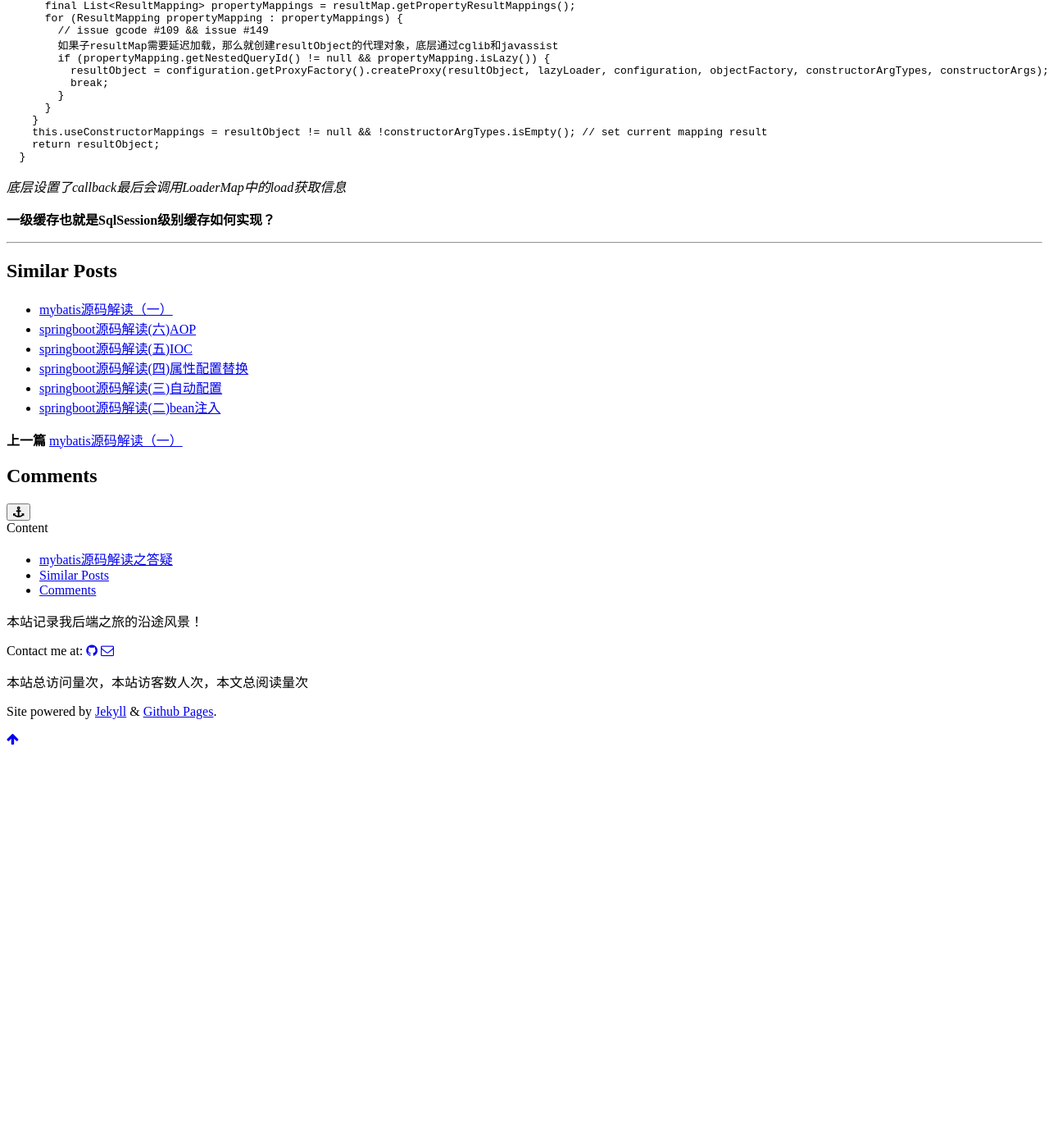
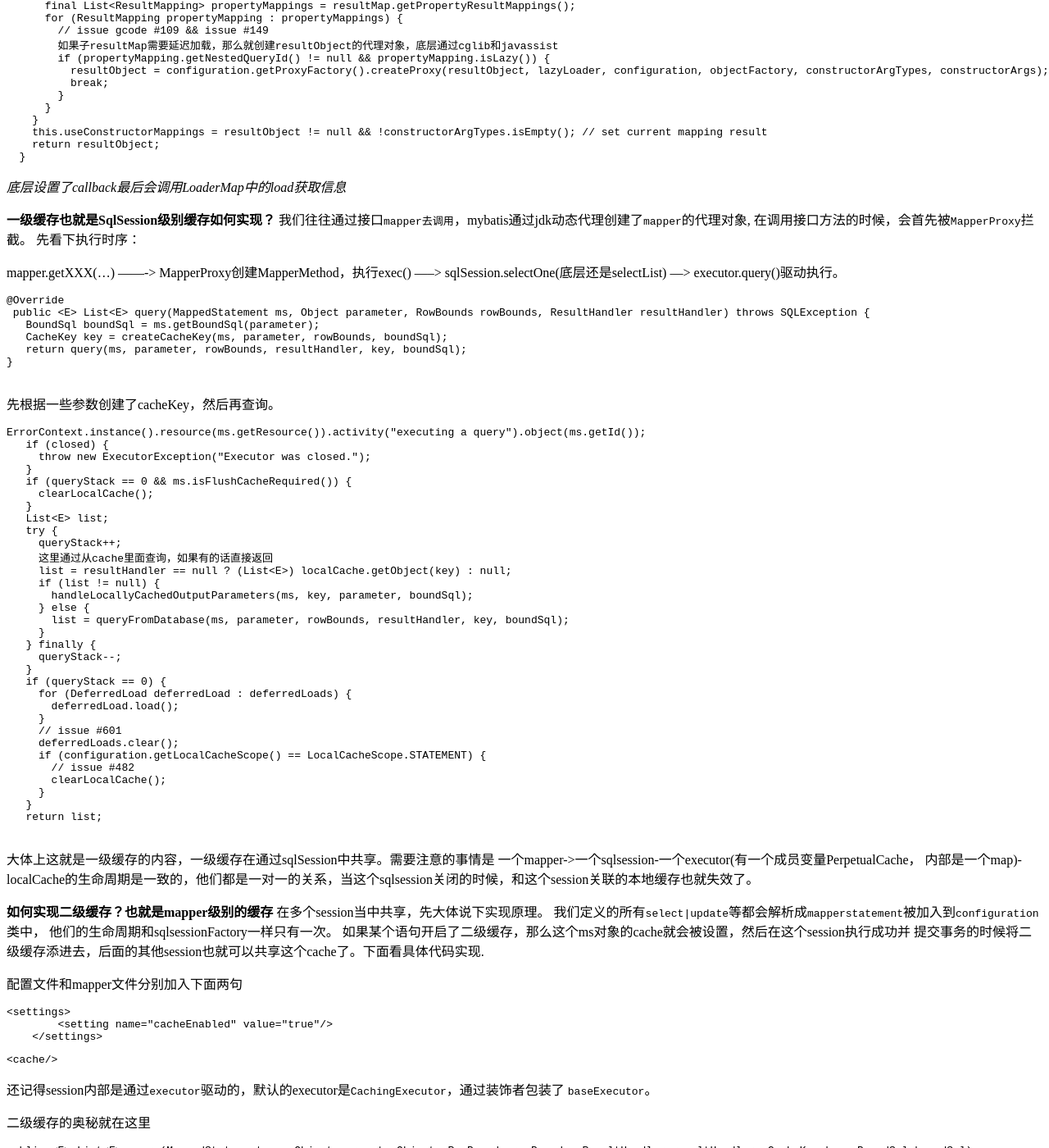
Before and after one commit to awakebymyself/awakebymyself.github.io, a Jekyll site: the page built from _posts/2018-12-21-mybatis2.md, in a window 1280 px wide and 1400 px high, scrolled down 2215 px. Shown: the whole window at 82% size. Built offline with Jekyll 4.4.1, drawn with Linux system fonts in a browser that asks for light colours; comment, search, counter and statistics services are not loaded; a style sheet for code colours, icons or effects is not loaded; before the commit the page ends 3134 px from its top, so only the background shows below that; some of the changed text lies outside the part shown.

Commit message:
add second cache

````diff
--- a/_posts/2018-12-21-mybatis2.md
+++ b/_posts/2018-12-21-mybatis2.md
@@ -151,3 +151,131 @@
 
 
 **一级缓存也就是SqlSession级别缓存如何实现？**
+我们往往通过接口`mapper去调用`，mybatis通过jdk动态代理创建了`mapper`的代理对象, 在调用接口方法的时候，会首先被`MapperProxy`拦截。
+先看下执行时序：
+
+mapper.getXXX(...) -------> MapperProxy创建MapperMethod，执行exec()
+-----> sqlSession.selectOne(底层还是selectList) ---> executor.query()驱动执行。
+
+```java
+@Override
+ public <E> List<E> query(MappedStatement ms, Object parameter, RowBounds rowBounds, ResultHandler resultHandler) throws SQLException {
+   BoundSql boundSql = ms.getBoundSql(parameter);
+   CacheKey key = createCacheKey(ms, parameter, rowBounds, boundSql);
+   return query(ms, parameter, rowBounds, resultHandler, key, boundSql);
+}
+
+```
+先根据一些参数创建了cacheKey，然后再查询。
+
+```java
+ErrorContext.instance().resource(ms.getResource()).activity("executing a query").object(ms.getId());
+   if (closed) {
+     throw new ExecutorException("Executor was closed.");
+   }
+   if (queryStack == 0 && ms.isFlushCacheRequired()) {
+     clearLocalCache();
+   }
+   List<E> list;
+   try {
+     queryStack++;
+     这里通过从cache里面查询，如果有的话直接返回
+     list = resultHandler == null ? (List<E>) localCache.getObject(key) : null;
+     if (list != null) {
+       handleLocallyCachedOutputParameters(ms, key, parameter, boundSql);
+     } else {
+       list = queryFromDatabase(ms, parameter, rowBounds, resultHandler, key, boundSql);
+     }
+   } finally {
+     queryStack--;
+   }
+   if (queryStack == 0) {
+     for (DeferredLoad deferredLoad : deferredLoads) {
+       deferredLoad.load();
+     }
+     // issue #601
+     deferredLoads.clear();
+     if (configuration.getLocalCacheScope() == LocalCacheScope.STATEMENT) {
+       // issue #482
+       clearLocalCache();
+     }
+   }
+   return list;
+
+```
+大体上这就是一级缓存的内容，一级缓存在通过sqlSession中共享。需要注意的事情是 一个mapper->一个sqlsession-一个executor(有一个成员变量PerpetualCache， 内部是一个map)-localCache的生命周期是一致的，他们都是一对一的关系，当这个sqlsession关闭的时候，和这个session关联的本地缓存也就失效了。
+
+
+**如何实现二级缓存？也就是mapper级别的缓存**
+在多个session当中共享，先大体说下实现原理。
+我们定义的所有`select|update`等都会解析成`mapperstatement`被加入到`configuration`类中，
+他们的生命周期和sqlsessionFactory一样只有一次。
+如果某个语句开启了二级缓存，那么这个ms对象的cache就会被设置，然后在这个session执行成功并
+提交事务的时候将二级缓存添进去，后面的其他session也就可以共享这个cache了。下面看具体代码实现.
+
+配置文件和mapper文件分别加入下面两句
+```xml
+<settings>
+        <setting name="cacheEnabled" value="true"/>
+    </settings>
+```
+```xml
+<cache/>
+```
+
+还记得session内部是通过`executor`驱动的，默认的executor是`CachingExecutor`，通过装饰者包装了
+`baseExecutor`。
+
+二级缓存的奥秘就在这里
+
+```java
+public <E> List<E> query(MappedStatement ms, Object parameterObject, RowBounds rowBounds, ResultHandler resultHandler, CacheKey key, BoundSql boundSql)
+      throws SQLException {
+    获取这条语句是否开启了二级缓存,默认是SynchronizedCache， 通过装饰者模式组装了一批cache
+    Cache cache = ms.getCache();
+    if (cache != null) {
+      flushCacheIfRequired(ms);
+      if (ms.isUseCache() && resultHandler == null) {
+        ensureNoOutParams(ms, boundSql);
+        @SuppressWarnings("unchecked")
+        List<E> list = (List<E>) tcm.getObject(cache, key);
+        if (list == null) {
+          list = delegate.query(ms, parameterObject, rowBounds, resultHandler, key, boundSql);
+          tcm.putObject(cache, key, list); // issue #578 and #116
+        }
+        return list;
+      }
+    }
+    return delegate.query(ms, parameterObject, rowBounds, resultHandler, key, boundSql);
+  }
+```
+
+`cache executor`有一个成员遍历
+```java
+private final TransactionalCacheManager tcm = new TransactionalCacheManager();
+```
+
+在session*没有提交*的时候，会将缓存加入到`entriesToAddOnCommit`这个map中，这时候如果再开一个session去查不会走到缓存。
+
+当提交的时候会保存
+```java
+private void flushPendingEntries() {
+    for (Map.Entry<Object, Object> entry : entriesToAddOnCommit.entrySet()) {
+      delegate.putObject(entry.getKey(), entry.getValue());
+    }
+    for (Object entry : entriesMissedInCache) {
+      if (!entriesToAddOnCommit.containsKey(entry)) {
+        delegate.putObject(entry, null);
+      }
+    }
+  }
+```
+在`TransactionalCache`里的提交代码，最后会将entry放入到委托的cache中。
+同时需要注意的是默认的实现方式需要我们实现序列化接口，里面会将缓存值序列化成字节数组。
+
+这就是二级缓存了。
+
+
+**如何实现动态sql？**
+
+在启动过程中mybatis已经将各种语句标签解析成`SqlNode`
````
